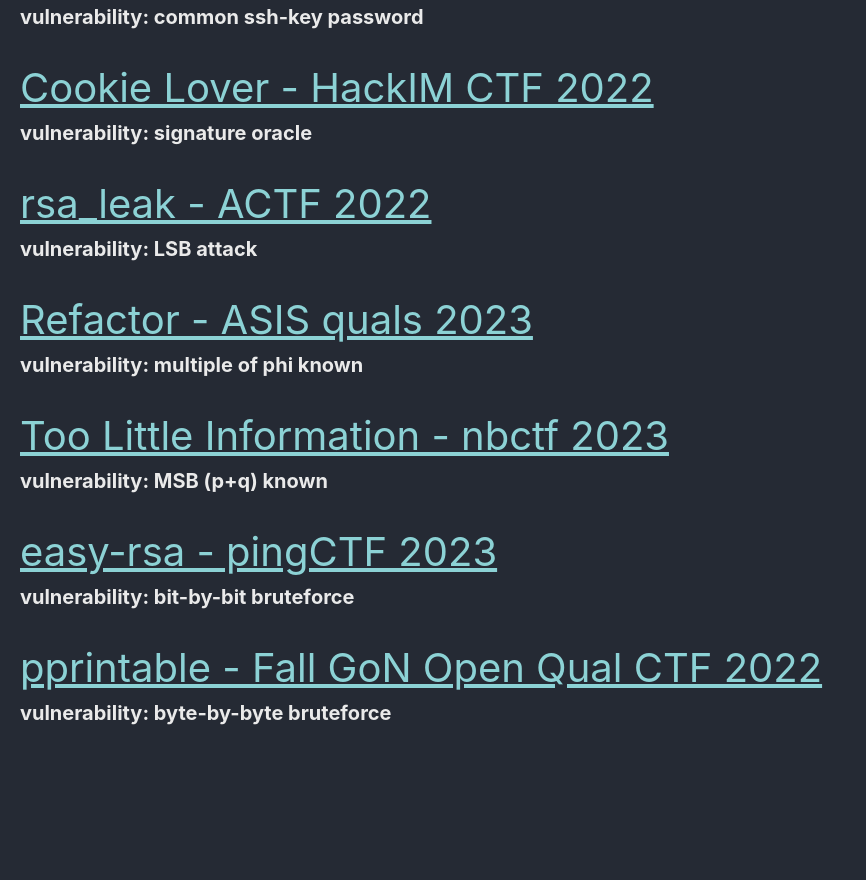
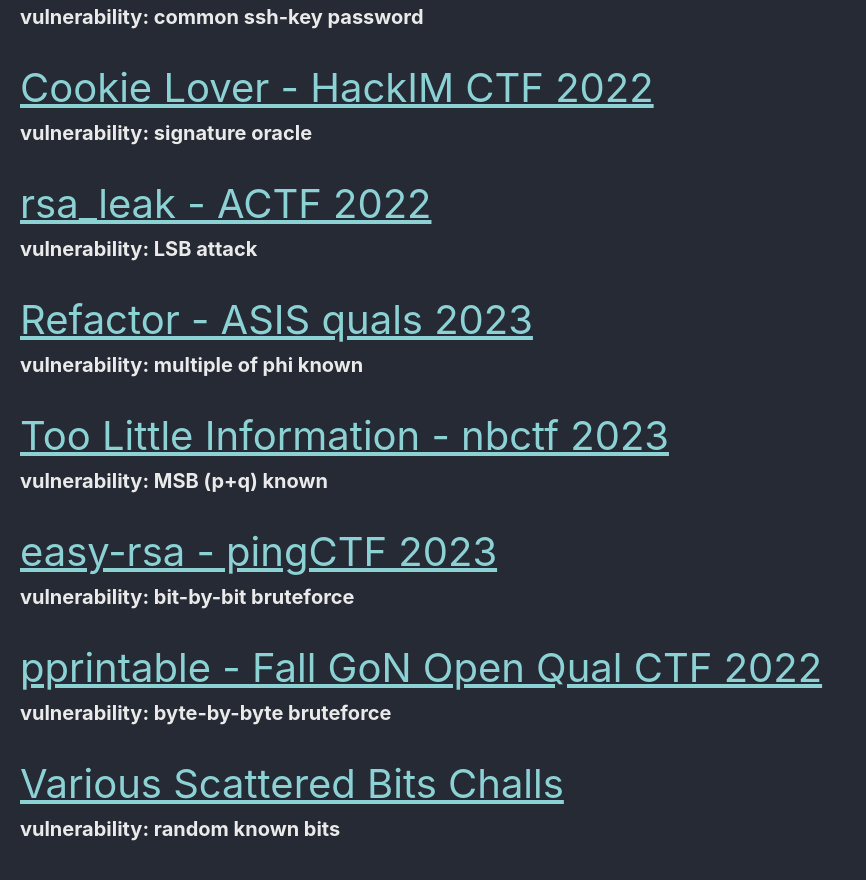
Before and after one commit to Connor-McCartney/Connor-McCartney.github.io, a Jekyll site: the page built from _pages/cryptography/rsa/rsa.md, in a window 1280 px wide and 900 px high, scrolled down 1538 px. Shown: the top 880 px of the window, without its empty margins (0-866 px from the left). Built offline with Jekyll 4.4.1, drawn with Linux system fonts in a browser that asks for light colours; cached includes are drawn as plain includes; before the commit the page ends 2322 px from its top, so only the background shows below that.

Commit message:
Update rsa.md

```diff
--- a/_pages/cryptography/rsa/rsa.md
+++ b/_pages/cryptography/rsa/rsa.md
@@ -76,3 +76,7 @@ __vulnerability: bit-by-bit bruteforce__
 
 <span style="font-size:2em;">   [pprintable - Fall GoN Open Qual CTF 2022](/cryptography/rsa/pprintable-Fall-GoN-Open-Qual-CTF-2022)       </span> <br>
 __vulnerability: byte-by-byte bruteforce__
+
+
+<span style="font-size:2em;">   [Various Scattered Bits Challs](/cryptography/rsa/scattered-known-bits)       </span> <br>
+__vulnerability: random known bits__
```
